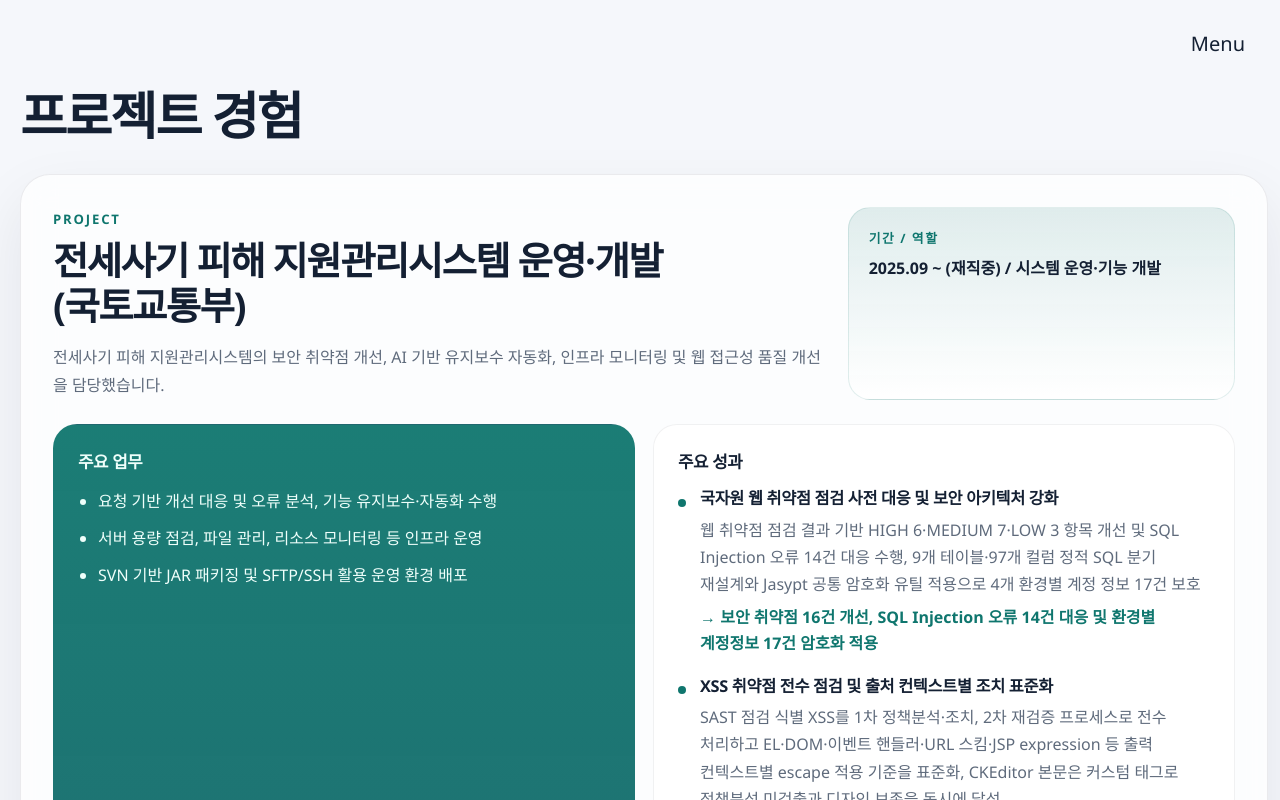
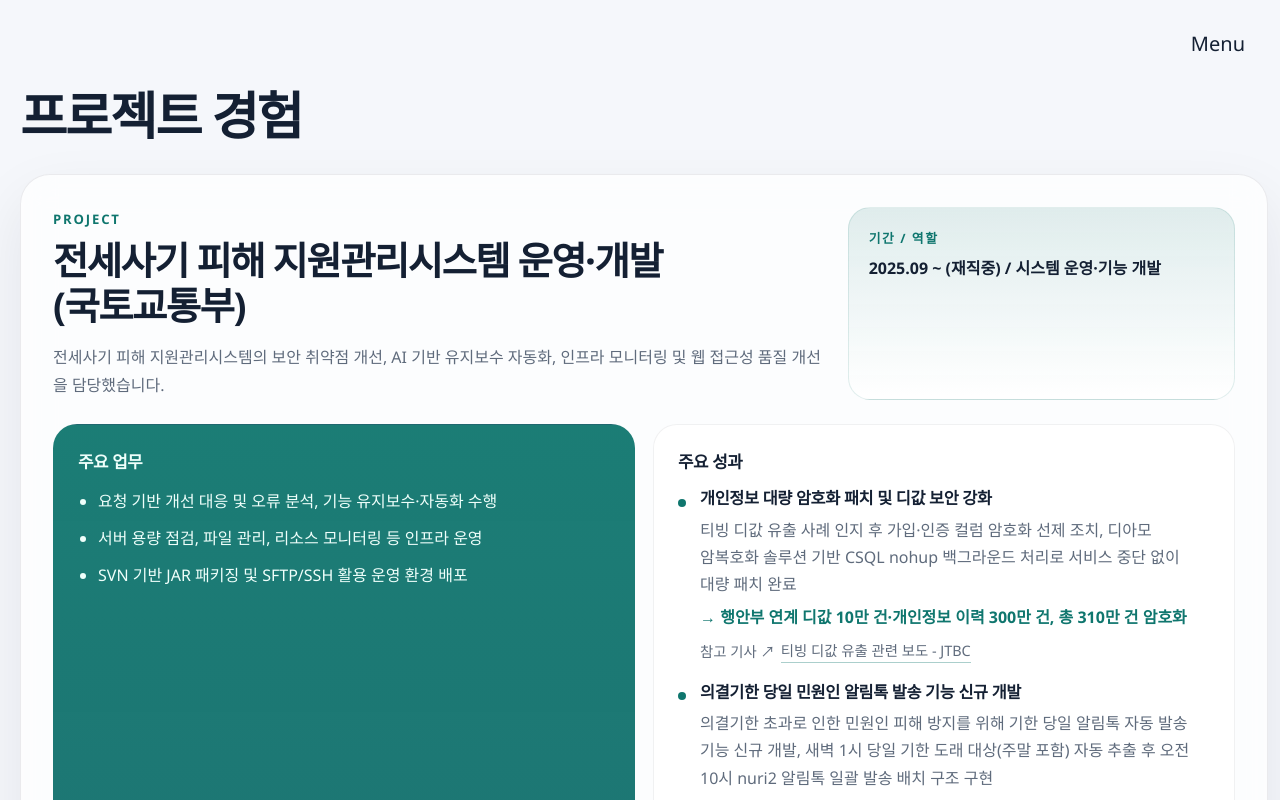
Before and after one commit to seulgae/seulgae.github.io, a React (Vite) app: page /ProjectsList in a window 1280 px wide. Shown: the top 800 px of the page. Built offline with nearby package versions, Linux system fonts and the light colour scheme.

Commit message:
[20260630]경력기술서 현행화

```diff
--- a/src/components/ProjectExperiencePage.jsx
+++ b/src/components/ProjectExperiencePage.jsx
@@ -35,6 +35,28 @@ function AchievementItem({ achievement }) {
         {item.title ? <strong className="achievement-title">{item.title}</strong> : null}
         {item.detail ? <p className="achievement-detail">{item.detail}</p> : null}
         {item.result ? <p className="achievement-result">→ {item.result}</p> : null}
+        {item.references?.length ? (
+          <div className="achievement-references">
+            <span>참고 기사 ↗</span>
+            {item.references.map((reference) =>
+              reference.href ? (
+                <a
+                  key={reference.href}
+                  href={reference.href}
+                  target="_blank"
+                  rel="noopener noreferrer"
+                  className="achievement-link"
+                >
+                  {reference.text}
+                </a>
+              ) : (
+                <span key={reference.text} className="achievement-reference-text">
+                  {reference.text}
+                </span>
+              )
+            )}
+          </div>
+        ) : null}
       </li>
     );
   }
--- a/src/pages/Projects.jsx
+++ b/src/pages/Projects.jsx
@@ -25,6 +25,30 @@ const projects = [
       "SVN 기반 JAR 패키징 및 SFTP/SSH 활용 운영 환경 배포",
     ],
     achievements: [
+      {
+        title: "개인정보 대량 암호화 패치 및 디값 보안 강화",
+        detail:
+          "티빙 디값 유출 사례 인지 후 가입·인증 컬럼 암호화 선제 조치, 디아모 암복호화 솔루션 기반 CSQL nohup 백그라운드 처리로 서비스 중단 없이 대량 패치 완료",
+        result: "행안부 연계 디값 10만 건·개인정보 이력 300만 건, 총 310만 건 암호화",
+        references: [
+          {
+            text: "티빙 디값 유출 관련 보도 - JTBC",
+            href: "https://news.jtbc.co.kr/article/NB12302277",
+          },
+        ],
+      },
+      {
+        title: "의결기한 당일 민원인 알림톡 발송 기능 신규 개발",
+        detail:
+          "의결기한 초과로 인한 민원인 피해 방지를 위해 기한 당일 알림톡 자동 발송 기능 신규 개발, 새벽 1시 당일 기한 도래 대상(주말 포함) 자동 추출 후 오전 10시 nuri2 알림톡 일괄 발송 배치 구조 구현",
+        result: "의결기한 도래 민원인 알림 발송률 100% 달성, 주말 도래건 포함 누락률 0%",
+        references: [
+          {
+            text: "의결기한 초과 관련 보도 - 네이버뉴스",
+            href: "https://n.news.naver.com/mnews/article/088/0001013871?sid=102",
+          },
+        ],
+      },
       {
         title: "국자원 웹 취약점 점검 사전 대응 및 보안 아키텍처 강화",
         detail:
--- a/src/pages/ResumePrint.jsx
+++ b/src/pages/ResumePrint.jsx
@@ -31,6 +31,8 @@ const projects = [
       "SVN 기반 JAR 패키징 및 SFTP/SSH 활용 운영 환경 배포",
     ],
     achievements: [
+      "개인정보 디값 및 이력 데이터 총 310만 건 암호화 패치를 서비스 중단 없이 완료",
+      "의결기한 당일 민원인 알림톡 자동 발송 배치 신규 개발로 발송률 100%, 누락률 0% 달성",
       "보안 취약점 16건·SQL Injection 오류 14건 개선 및 Jasypt 기반 환경별 계정정보 17건 암호화 적용",
       "XSS 취약점 전수 점검으로 JSP 화면 260개 점검·217개 조치 완료 및 입출력 이중 인코딩 화면 깨짐 해소",
       "Markdown 기반 AI 유지보수 체계 구축으로 유지보수 시간 30~40% 단축, 업무 효율 60% 향상",
--- a/src/styles/projectsList.css
+++ b/src/styles/projectsList.css
@@ -189,6 +189,26 @@
   font-weight: 800;
 }
 
+.achievement-references {
+  display: flex;
+  flex-wrap: wrap;
+  align-items: center;
+  gap: 6px;
+  margin-top: 9px;
+  color: var(--muted);
+  font-size: 0.9rem;
+  line-height: 1.5;
+}
+
+.achievement-references > span:first-child {
+  color: var(--muted);
+}
+
+.achievement-reference-text {
+  color: var(--accent);
+  border-bottom: 1px solid rgba(15, 118, 110, 0.35);
+}
+
 .tech-stack-shell {
   padding: 24px;
   border-radius: 24px;
```
